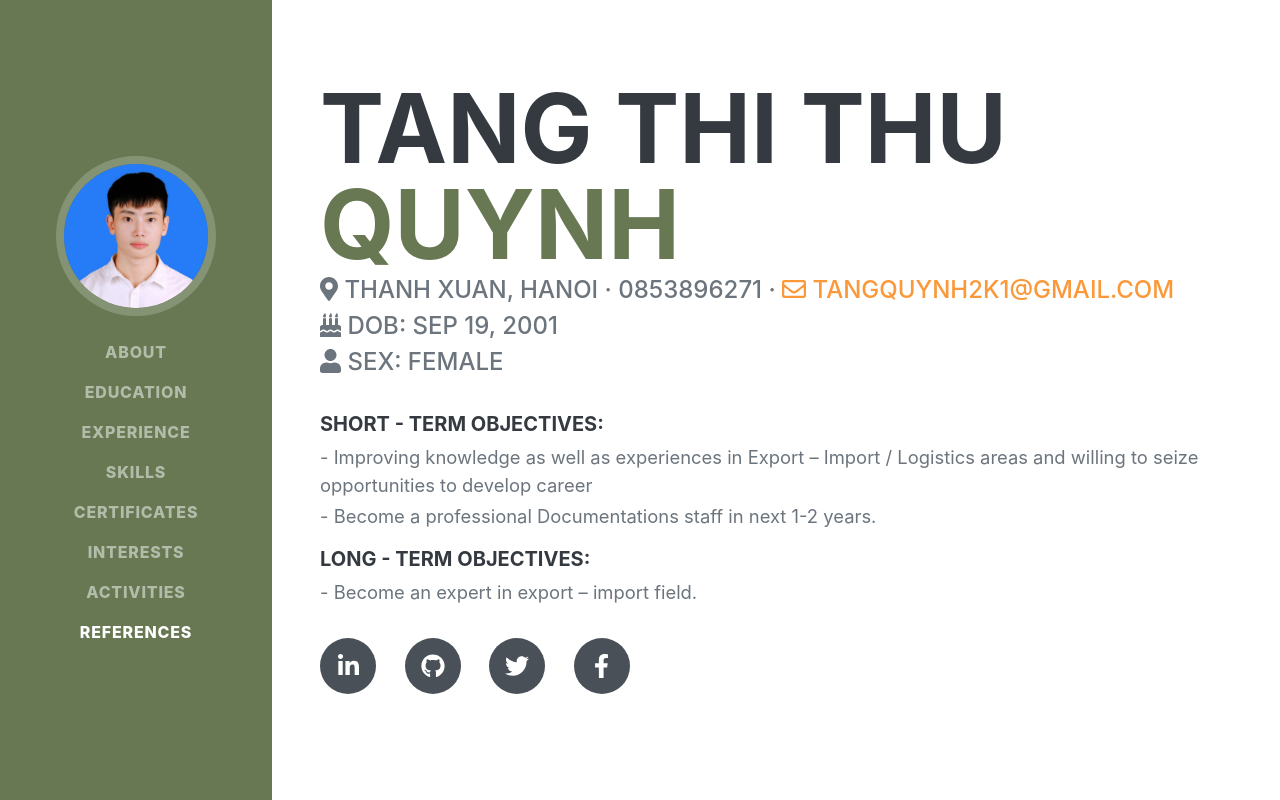
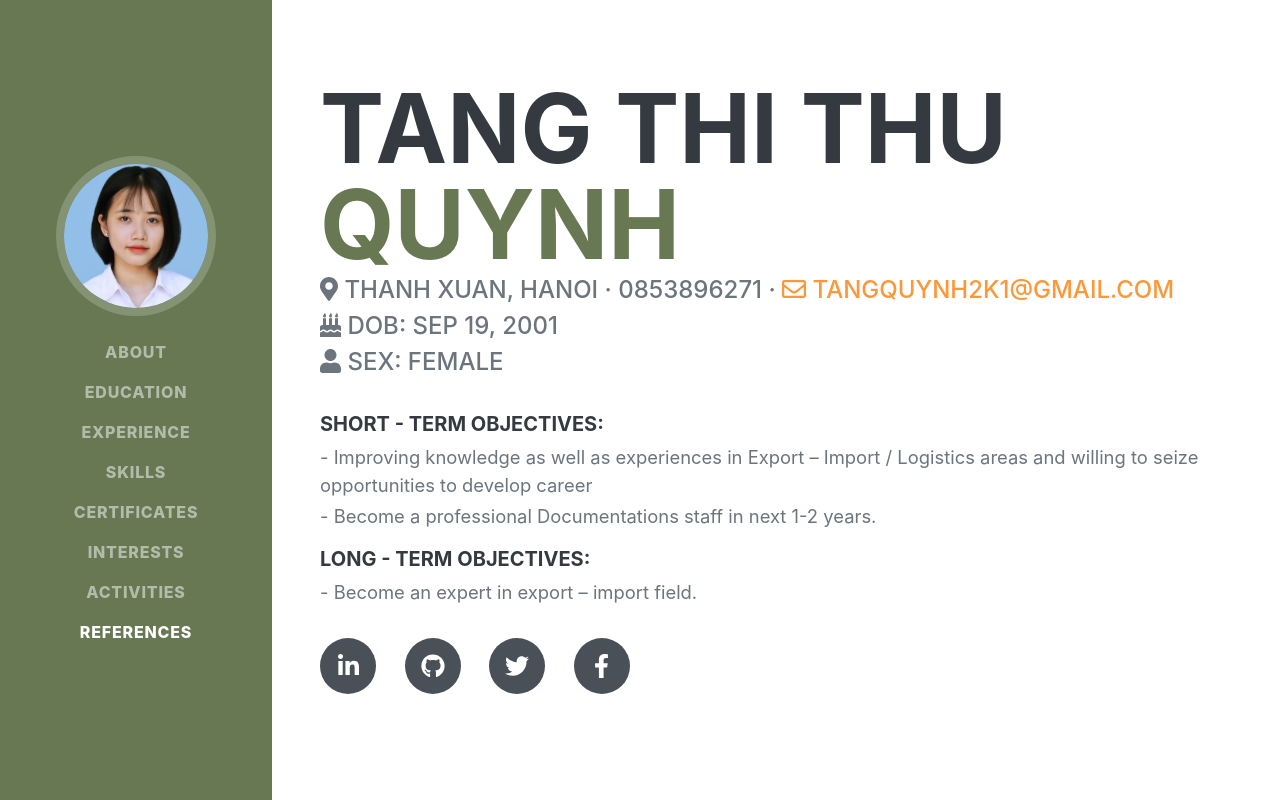
Before and after one commit to quynhtang/cv-docs, a plain HTML site: page index.html in a window 1280 px wide. Shown: the top 800 px of the page. Drawn offline with nearby package versions, Linux system fonts and the light colour scheme; a web font is replaced by a local one.

Commit message:
Update My CV

```diff
--- a/index.html
+++ b/index.html
@@ -24,7 +24,7 @@
         <a class="navbar-brand js-scroll-trigger" href="#page-top">
             <span class="d-block d-lg-none">TANG THI THU QUYNH</span>
             <span class="d-none d-lg-block"><img id="myImg" class="img-fluid img-profile rounded-circle mx-auto mb-2"
-                    src="assets/img/profile.jpg" alt="" style="width:100%;max-width:300px" /></span>
+                    src="assets/img/profile1.jpg" alt="" style="width:100%;max-width:300px" /></span>
 
             <!-- The Modal -->
             <div id="myModal" class="modal">
```
Also changed, not shown: assets/img/profile1.jpg (added).
